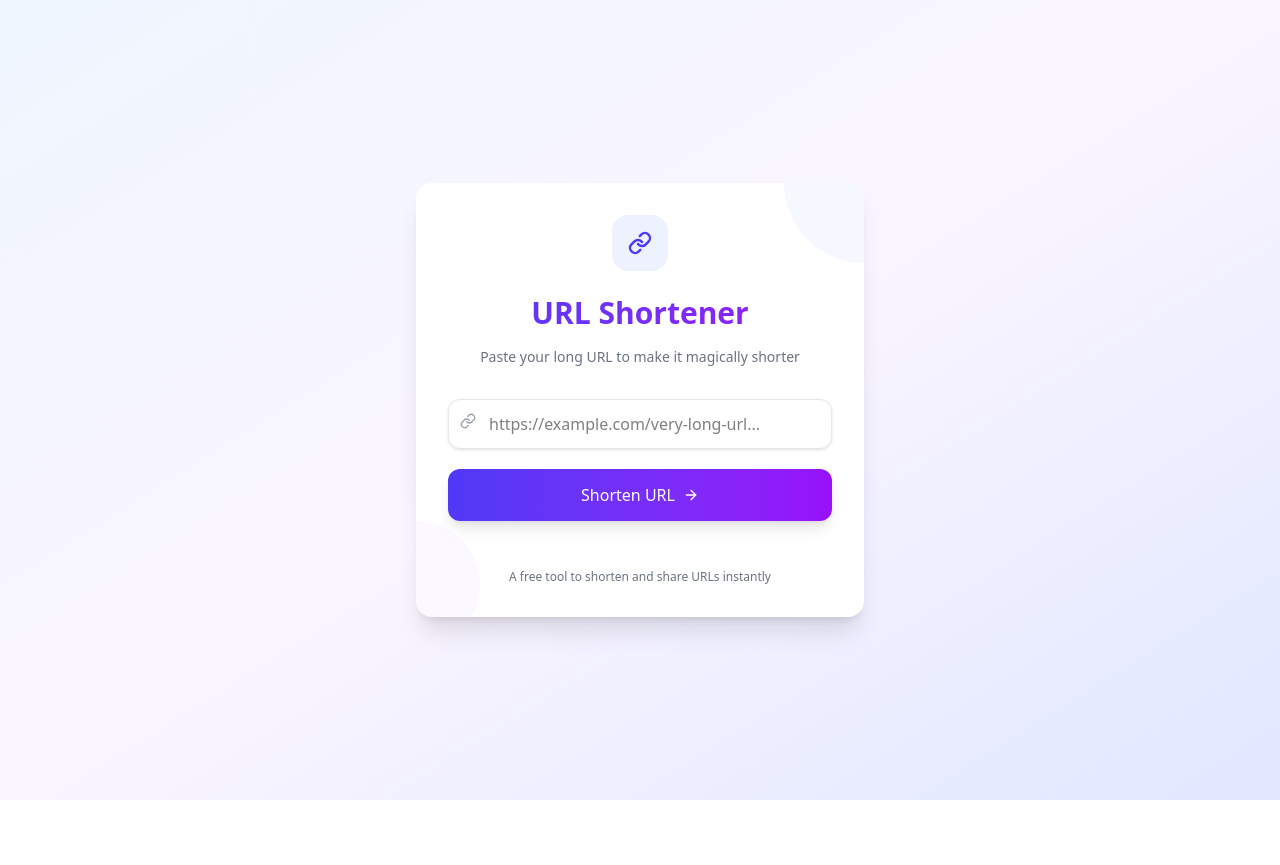
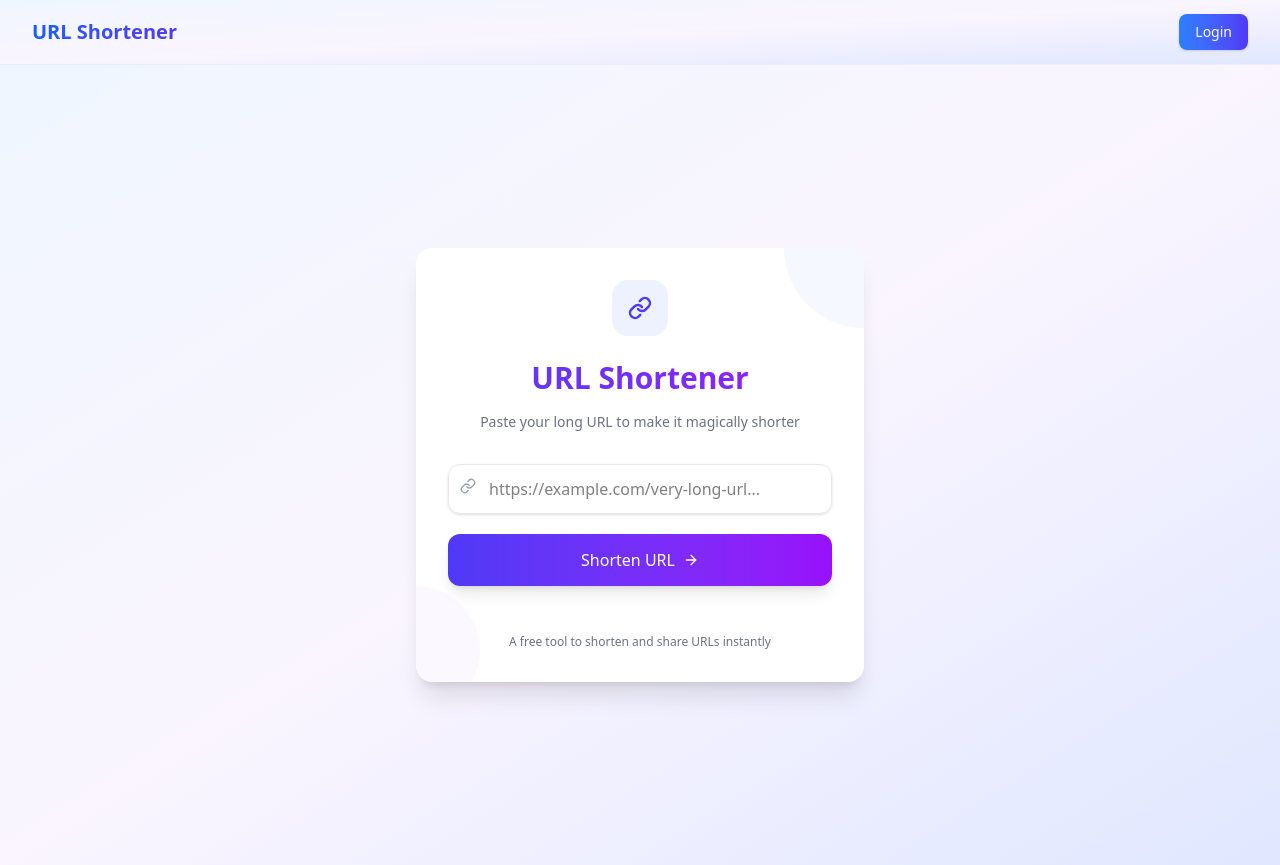
Before and after one commit to soumadip-dev/URL-Shortener-MERN, a React (Vite) app in the folder frontend/: page / in a window 1280 px wide. Before the commit the page ends 800 px from the top, so only its background shows below. Built offline with nearby package versions, Linux system fonts and the light colour scheme.

Commit message:
feat: create Navbar component

```diff
--- a/frontend/src/RootLayout.jsx
+++ b/frontend/src/RootLayout.jsx
@@ -1,7 +1,11 @@
 import { Outlet } from '@tanstack/react-router';
+
+import NavBer from './components/NavBer';
+
 const RootLayout = () => {
   return (
     <>
+      <NavBer />
       <Outlet />
     </>
   );
--- /dev/null
+++ b/frontend/src/components/NavBer.jsx
@@ -0,0 +1,28 @@
+import { Link } from '@tanstack/react-router';
+const NavBer = () => {
+  return (
+    <nav className="bg-gradient-to-br from-blue-50 via-purple-50 to-indigo-100 border-b border-gray-200/50 shadow-sm">
+      <div className="max-w-7xl mx-auto px-4 sm:px-6 lg:px-8">
+        <div className="flex items-center justify-between h-16">
+          <div className="flex items-center">
+            <Link to="/" className="flex-shrink-0 flex items-center group">
+              <span className="text-xl font-bold bg-gradient-to-r from-blue-600 to-indigo-600 bg-clip-text text-transparent group-hover:from-blue-700 group-hover:to-indigo-700 transition-all">
+                URL Shortener
+              </span>
+            </Link>
+          </div>
+
+          <div className="flex items-center space-x-4">
+            <Link
+              to="/auth"
+              className="px-4 py-2 bg-gradient-to-r from-blue-500 to-indigo-600 text-white rounded-lg text-sm font-medium hover:from-blue-600 hover:to-indigo-700 transition-all shadow-sm hover:shadow-md active:scale-95"
+            >
+              Login
+            </Link>
+          </div>
+        </div>
+      </div>
+    </nav>
+  );
+};
+export default NavBer;
```
